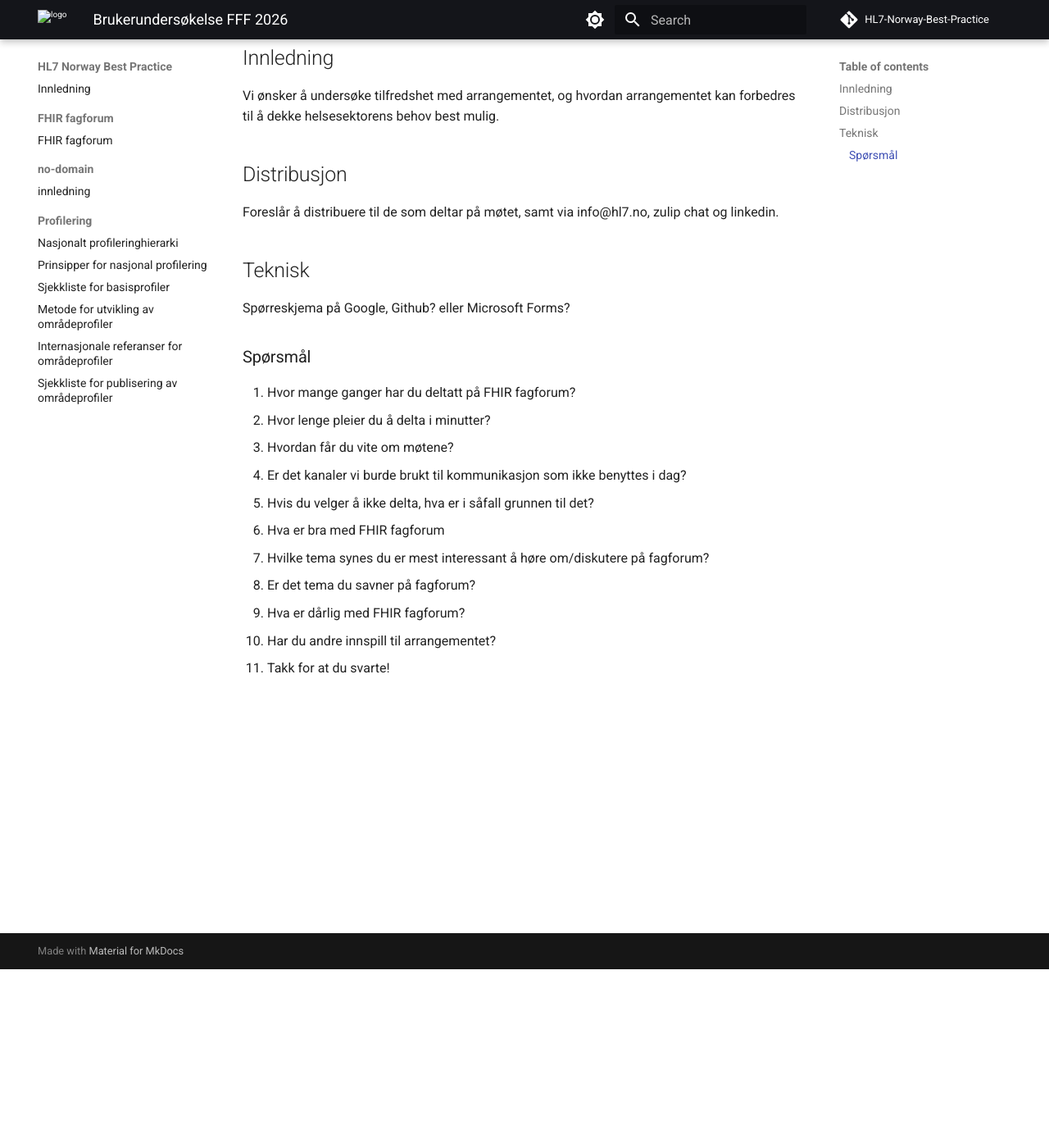
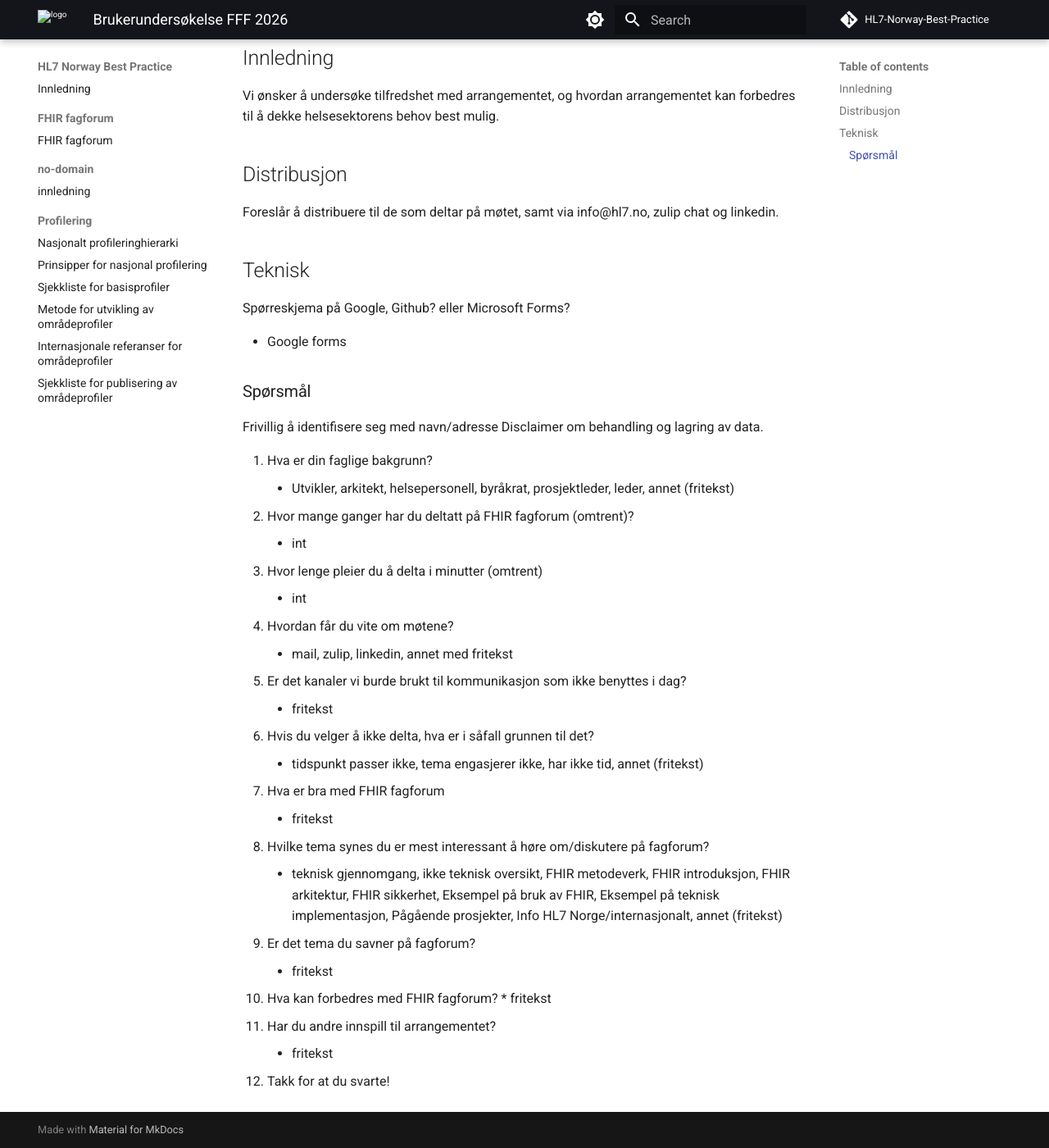
Before and after one commit to HL7Norway/best-practice, an MkDocs documentation site: the page built from docs/FHIR-faglig-forum/planlegging/2026-brukerundersøkelse.md, in a window 1280 px wide and 1400 px high, scrolled down 218 px. Shown: the whole window at 82% size. Built offline with MkDocs 1.6.1 and Material for MkDocs 9.7.7, drawn with Linux system fonts in a browser that asks for light colours; comment, search, counter and statistics services are not loaded.

Commit message:
Update 2026 user survey with additional questions
Added new questions and disclaimers to the user survey for FHIR fagforum.

```diff
--- a/docs/FHIR-faglig-forum/planlegging/2026-brukerundersøkelse.md
+++ b/docs/FHIR-faglig-forum/planlegging/2026-brukerundersøkelse.md
@@ -14,16 +14,33 @@ Foreslår å distribuere til de som deltar på møtet, samt via info@hl7.no, zul
 
 Spørreskjema på Google, Github? eller Microsoft Forms?
 
+* Google forms
+
 ### Spørsmål
 
-1. Hvor mange ganger har du deltatt på FHIR fagforum?
-2. Hvor lenge pleier du å delta i minutter?
-3. Hvordan får du vite om møtene?
-4. Er det kanaler vi burde brukt til kommunikasjon som ikke benyttes i dag?
-5. Hvis du velger å ikke delta, hva er i såfall grunnen til det?
-6. Hva er bra med FHIR fagforum
-7. Hvilke tema synes du er mest interessant å høre om/diskutere på fagforum?
-8. Er det tema du savner på fagforum?
-9. Hva er dårlig med FHIR fagforum?
-10. Har du andre innspill til arrangementet?
-11. Takk for at du svarte!
+Frivillig å identifisere seg med navn/adresse
+Disclaimer om behandling og lagring av data.
+
+1. Hva er din faglige bakgrunn?
+  * Utvikler, arkitekt, helsepersonell, byråkrat, prosjektleder, leder, annet (fritekst)
+3. Hvor mange ganger har du deltatt på FHIR fagforum (omtrent)?
+  * int
+4. Hvor lenge pleier du å delta i minutter (omtrent)
+  * int
+5. Hvordan får du vite om møtene?
+  * mail, zulip, linkedin, annet med fritekst
+5. Er det kanaler vi burde brukt til kommunikasjon som ikke benyttes i dag?
+  * fritekst
+6. Hvis du velger å ikke delta, hva er i såfall grunnen til det?
+  * tidspunkt passer ikke, tema engasjerer ikke, har ikke tid, annet (fritekst)
+7. Hva er bra med FHIR fagforum
+  * fritekst
+8. Hvilke tema synes du er mest interessant å høre om/diskutere på fagforum?
+  * teknisk gjennomgang, ikke teknisk oversikt, FHIR metodeverk, FHIR introduksjon, FHIR arkitektur, FHIR sikkerhet, Eksempel på bruk av FHIR, Eksempel på teknisk implementasjon, Pågående prosjekter, Info HL7 Norge/internasjonalt, annet (fritekst)
+9. Er det tema du savner på fagforum?
+  * fritekst
+10. Hva kan forbedres med FHIR fagforum?
+    * fritekst
+11. Har du andre innspill til arrangementet?
+   * fritekst
+12. Takk for at du svarte!
```
